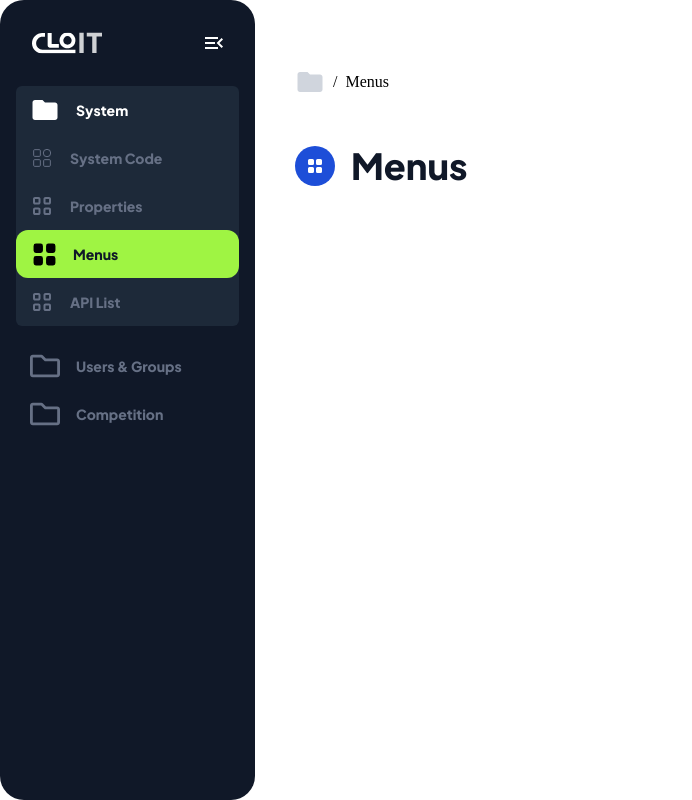
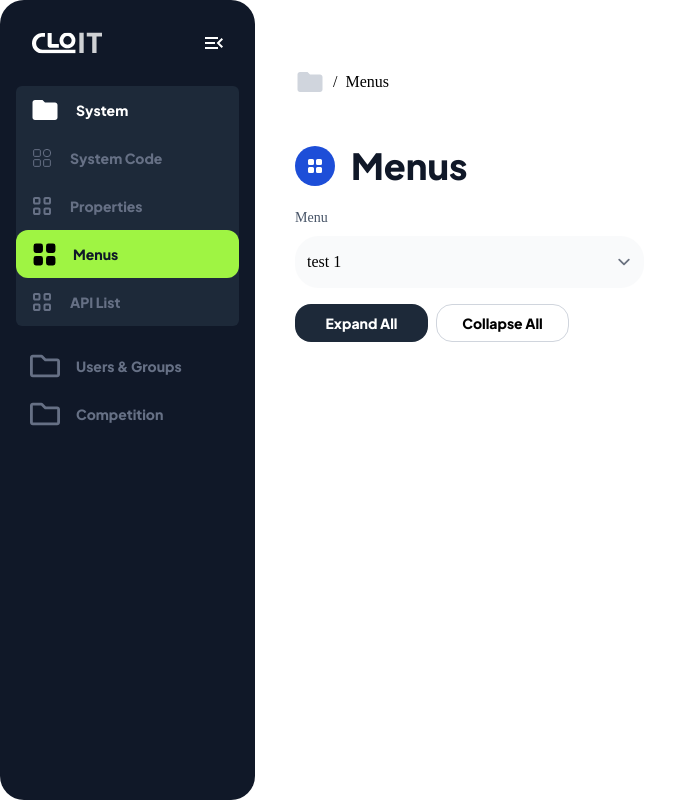
Before and after one commit to hitsamtiammar/hyperhire-new-laravel-frontend, a React (Vite) app: page / in a window 1280 px wide. Shown: the whole page, without its empty margins (0-692 px from the left). Built offline with nearby package versions, Linux system fonts and the light colour scheme; a web font is replaced by a local one.

Commit message:
initiate left container of home

```diff
--- a/package.json
+++ b/package.json
@@ -16,6 +16,7 @@
   },
   "devDependencies": {
     "@eslint/js": "^9.9.0",
+    "@tailwindcss/forms": "^0.5.8",
     "@types/react": "^18.3.3",
     "@types/react-dom": "^18.3.0",
     "@vitejs/plugin-react": "^4.3.1",
--- a/src/App.module.css
+++ b/src/App.module.css
@@ -3,5 +3,5 @@
 }
 
 .rightContainer{
-    @apply md:ml-[255px]
+    @apply md:ml-[255px] w-full
 }
--- /dev/null
+++ b/src/components/atoms/Button/index.tsx
@@ -0,0 +1,13 @@
+import React from 'react'
+import styles from './styles.module.css'
+
+export interface ButtonProps{
+    children?: React.JSX.Element | string;
+    className?: string
+}
+
+export default function Button({ children, className }: ButtonProps) {
+  return (
+    <button className={`${styles.buttonFilled} ${className}`}>{children}</button>
+  )
+}
--- /dev/null
+++ b/src/components/atoms/Button/styles.module.css
@@ -0,0 +1,4 @@
+.buttonFilled{
+    @apply h-[38px] rounded-2xl min-w-[133px]
+        transition-colors font-bold text-sm
+}
--- a/src/components/atoms/Text/index.tsx
+++ b/src/components/atoms/Text/index.tsx
@@ -7,6 +7,6 @@ export interface TextProps{
 
 export default function Text({ className, children }: TextProps) {
     return (
-        <span className={`${className}`}>{children}</span>
+        <span className={`${className}` }>{children}</span>
     )
 }
--- /dev/null
+++ b/src/components/molecules/InputSelect/index.tsx
@@ -0,0 +1,22 @@
+import React from 'react'
+import styles from './styles.module.css'
+import Text from '@/components/atoms/Text'
+
+export interface InputSelectProps{
+    className?: string
+    inputClassName?: string
+    label: string
+    labelClassName?: string;
+    children?: React.JSX.Element[]
+}
+
+export default function InputSelect({className, inputClassName, labelClassName, label, children}: InputSelectProps) {
+  return (
+    <div className={`${styles.mainContainer} ${className}`}>
+        <Text className={`${styles.label} ${labelClassName}`}>{label}</Text>
+        <select className={`${styles.input} ${inputClassName}`}>
+            {children}
+        </select>
+    </div>
+  )
+}
--- /dev/null
+++ b/src/components/molecules/InputSelect/styles.module.css
@@ -0,0 +1,11 @@
+.mainContainer{
+    @apply flex flex-col
+}
+
+.input{
+    @apply form-select w-full border-none bg-gray-50 rounded-3xl h-[52px]
+}
+
+.label{
+    @apply text-bluegrey-600 text-sm mb-2
+}
--- a/src/components/organismn/Drawer/Drawer.tsx
+++ b/src/components/organismn/Drawer/Drawer.tsx
@@ -9,20 +9,20 @@ import { FaRegFolder } from "react-icons/fa";
 export default function Drawer () {
   return (
     <div className={styles.drawerRoot}>
-      <div className="flex row p-8 justify-between">
+      <div className={styles.drawerHeading}>
         <img src={CloitLogo} alt="Cloit Logo" />
         <button className="">
           <img src={OpenMenu} alt="Cloit Logo" />
         </button>
       </div>
-      <div className="mx-4 bg-secondary rounded-md">
+      <div className={styles.firstList}>
         <ListItem text="System" textStyle="text-white" Icon={() => <MdFolder color="white" size="30px" />} />
         <ListItem text="System Code" Icon={() => <img src={SubMenu} />} />
         <ListItem text="Properties" Icon={() => <img src={Submenu2} />} />
-        <ListItem text="Menus" className="bg-limegreen rounded-xl !mx-0 px-4" textStyle="text-bluegrey-900" Icon={() => <BsGridFill size="25px" />} />
+        <ListItem text="Menus" className={styles.itemMenu} textStyle="text-bluegrey-900" Icon={() => <BsGridFill size="25px" />} />
         <ListItem text="API List" Icon={() => <img src={Submenu2} />} />
       </div>
-      <div className="mx-4 mt-4">
+      <div className={styles.secondList}>
         <ListItem text="Users & Groups" Icon={() => <FaRegFolder className="text-bluegrey" size="30px"/>} />
         <ListItem text="Competition" Icon={() => <FaRegFolder className="text-bluegrey" size="30px"/>} />
       </div>
--- a/src/components/organismn/Drawer/styles.module.css
+++ b/src/components/organismn/Drawer/styles.module.css
@@ -1,3 +1,19 @@
 .drawerRoot{
     @apply w-[255px] h-screen bg-primary rounded-3xl md:fixed
 }
+
+.drawerHeading{
+    @apply flex flex-row p-8 justify-between
+}
+
+.firstList{
+    @apply mx-4 bg-secondary rounded-md
+}
+
+.itemMenu{
+    @apply bg-limegreen rounded-xl !mx-0 px-4
+}
+
+.secondList{
+    @apply mx-4 mt-4
+}
--- a/src/templates/Home/Home.tsx
+++ b/src/templates/Home/Home.tsx
@@ -2,12 +2,29 @@ import React from 'react'
 import BreadCrumb from '@/components/molecules/BreadCrumb'
 import HeadingLogo from '@/components/molecules/HeadingLogo'
 import styles from './styles.module.css'
+import InputSelect from '@/components/molecules/InputSelect'
+import Button from '@/components/atoms/Button'
 
 export default function Home() {
   return (
-    <div className="flex flex-col m-10">
+    <div className={styles.homeContainer}>
       <BreadCrumb className={styles.headingContainer} items={['Menus']}/>
       <HeadingLogo  className={styles.headingContainer}/>
+      <InputSelect label="Menu" className={styles.menuSelect} >
+        {['test 1', 'test 2', 'test 3', 'test 4'].map(item => (
+          <option key={item} value={item}>{item}</option>
+        ))}
+      </InputSelect>
+      <div className={styles.leftContainer}>
+        <div className="flex-1">
+          <div className={styles.buttonGroup}>
+            <Button className={styles.buttonExpandAll}>Expand All</Button>
+            <Button className={styles.buttonCollapseAll}>Collapse All</Button>
+          </div>
+        </div>
+        <div className="flex-1"></div>
+      </div>
+
     </div>
   )
 }
--- a/src/templates/Home/styles.module.css
+++ b/src/templates/Home/styles.module.css
@@ -1,3 +1,27 @@
 .headingContainer{
     @apply h-[84px] items-center
 }
+
+.homeContainer{
+    @apply flex flex-col flex-1 m-10
+}
+
+.menuSelect{
+    @apply w-[349px]
+}
+
+.leftContainer{
+    @apply flex h-28 flex-row
+}
+
+.buttonGroup{
+    @apply flex gap-2 flex-row mt-4
+}
+
+.buttonExpandAll{
+    @apply bg-secondary hover:bg-primary text-white
+}
+
+.buttonCollapseAll{
+    @apply border-bluegrey-300  hover:bg-bluegrey-900 hover:text-white border
+}
--- a/tailwind.config.js
+++ b/tailwind.config.js
@@ -11,7 +11,8 @@ export default {
         secondary: '#1D2939',
         bluegrey: {
           DEFAULT: '#667085',
-        300: '#D0D5DD',
+          300: '#D0D5DD',
+          600: '#475467',
           900: '#101828'
         },
         limegreen: '#9FF443',
@@ -23,5 +24,7 @@ export default {
       serif: ['Merriweather', 'serif'],
     },
   },
-  plugins: [],
+  plugins: [
+    require('@tailwindcss/forms'),
+  ],
 }
```
Also changed, not shown: 1 other file (tests, documents, lock files or other folders).
